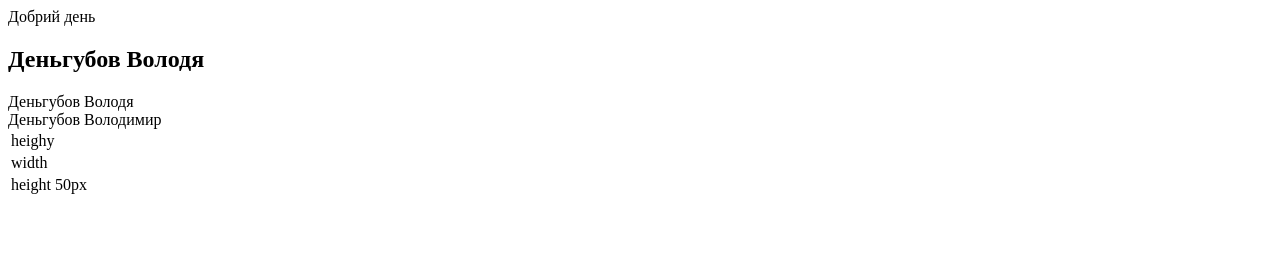
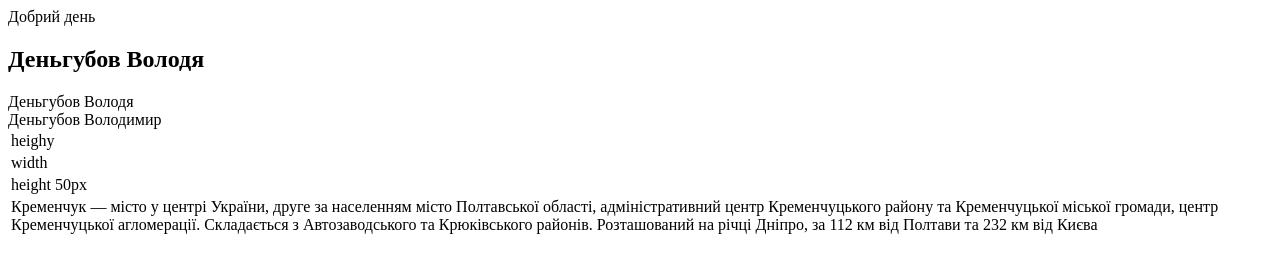
Before and after one commit to Azteret/knife, a plain HTML site: page index.html in a window 1280 px wide. Drawn offline with Linux system fonts and the light colour scheme.

Commit message:
Update index.html

```diff
--- a/index.html
+++ b/index.html
@@ -40,3 +40,10 @@
 </tbody>
  </body>
 <html>
+<tr>
+ <td>
+Кременчук — місто у центрі України, друге за населенням місто Полтавської області, адміністративний центр Кременчуцького району та Кременчуцької міської громади, центр Кременчуцької агломерації. Складається з Автозаводського та Крюківського районів. Розташований на річці Дніпро, за 112 км від Полтави та 232 км від Києва</td>
+ </tr>
+</tbody>
+ </body>
+<html>
```
